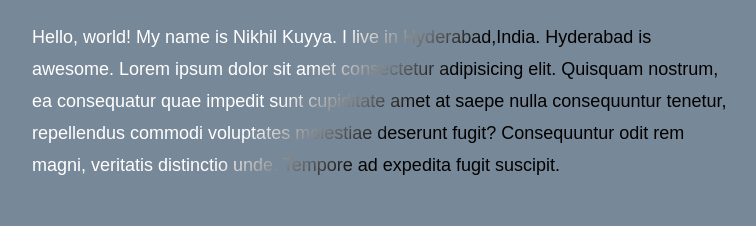
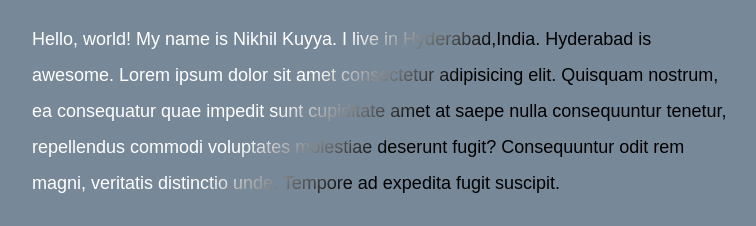
Before and after one commit to nikhilkuyya/nikhilkuyya.web-basics-workspace.github.io, a website: page apps/frontend-masters-bootcamp/src/lessons/day2-css/learningcss.html in a window 1280 px wide. Shown: the part 69-295 px from the top of the page, without its empty margins (258-1014 px from the left). Drawn offline with Linux system fonts and the light colour scheme.

Commit message:
chore: add docs for learning

```diff
--- a/apps/frontend-masters-bootcamp/src/lessons/day2-css/css/style.css
+++ b/apps/frontend-masters-bootcamp/src/lessons/day2-css/css/style.css
@@ -39,7 +39,7 @@
 }
 
 body>p:first-of-type {
-  line-height: 2rem;
+  line-height: 2;
 }
 
 a {
```
Also changed, not shown: docs/css/README.md (added).
